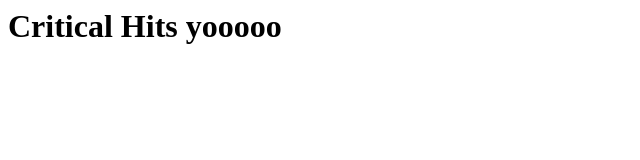
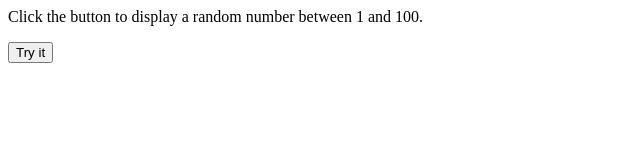
Before and after one commit to sleepyknife/Pathfinder_2e_Critical_Hits, a plain HTML site: page index.html in a window 1280 px wide. Shown: the whole page, without its empty margins (0-640 px from the left). Drawn offline with Linux system fonts and the light colour scheme.

Commit message:
Random Click

```diff
--- a/index.html
+++ b/index.html
@@ -3,9 +3,21 @@
 		<meta charset="UTF-8">
 		<meta name="viewport" content="width=device-width, initial-scale=1.0">
 		<meta http-equiv="X-UA-Compatible" content="ie=edge">
-		<title>PathFinder 2E critical Hits</title>
+		<title>PathFinder 2E critical Hits Effect</title>
 	</head>
 	<body>
-		<h1>Critical Hits yooooo</h1>
+		<p>Click the button to display a random number between 1 and 100.</p>
+
+
+		<button onclick="myFunction()">Try it</button>
+
+		<p id="demo"></p>
+
+		<script>
+		function myFunction() {
+		  var x = document.getElementById("demo")
+		  x.innerHTML = Math.floor((Math.random() * 53) + 1);
+		}
+		</script>
 	</body>
 </html>
```
